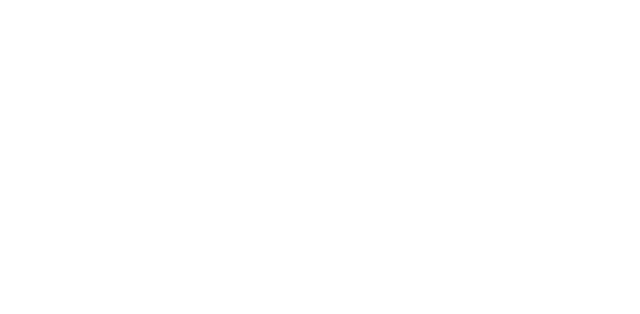
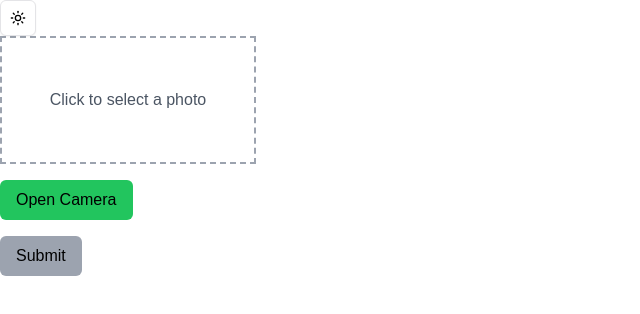
Before and after one commit to itzzGaurav7/makeme, a Next.js app in the folder frontend/: page / in a window 1280 px wide. Shown: the top 314 px of the page, without its empty margins (0-640 px from the left). Built offline with nearby package versions, Linux system fonts and the light colour scheme; no server answers.

Commit message:
added dropzone

```diff
--- /dev/null
+++ b/frontend/app/Component/DropZone/DropBox.tsx
@@ -0,0 +1,180 @@
+"use client";
+
+import * as React from "react";
+
+export default function PhotoSelectBox() {
+  const [selectedImage, setSelectedImage] = React.useState<File | null>(null);
+  const [isCameraActive, setIsCameraActive] = React.useState<boolean>(false);
+  const [imageUrl, setImageUrl] = React.useState<string | null>(null);
+  const apiUrl = process.env.NEXT_PUBLIC_API_URL;
+
+  // Handle file selection
+  const handleFileChange = (event: React.ChangeEvent<HTMLInputElement>) => {
+    const file = event.target.files ? event.target.files[0] : null;
+    if (file) {
+      setSelectedImage(file);
+      setImageUrl(URL.createObjectURL(file));
+    }
+  };
+
+  // Open file input dialog
+  const handleImageSelect = () => {
+    document.getElementById("file-input")?.click();
+  };
+
+  // Activate camera
+  const handleCaptureClick = () => {
+    setIsCameraActive(true);
+  };
+
+  // Stop the camera stream
+  const handleStopCamera = () => {
+    setIsCameraActive(false);
+    const video = document.getElementById("video") as HTMLVideoElement;
+    if (video) {
+      const stream = video.srcObject as MediaStream;
+      const tracks = stream?.getTracks();
+      tracks?.forEach((track) => track.stop());
+      video.srcObject = null;
+    }
+  };
+
+  // Handle capture from the camera
+  const handleCapture = (event: React.FormEvent<HTMLFormElement>) => {
+    event.preventDefault();
+    const canvas = document.createElement("canvas");
+    const video = document.getElementById("video") as HTMLVideoElement;
+
+    if (video) {
+      canvas.width = video.videoWidth;
+      canvas.height = video.videoHeight;
+      canvas.getContext("2d")?.drawImage(video, 0, 0);
+
+      canvas.toBlob((blob) => {
+        if (blob) {
+          const file = new File([blob], "captured-photo.png", { type: "image/png" });
+          setSelectedImage(file);
+          setImageUrl(URL.createObjectURL(file));
+        }
+      });
+    }
+  };
+
+  // Handle image submission using XMLHttpRequest
+  const handleSubmitImage = () => {
+    if (selectedImage) {
+      const formData = new FormData();
+      formData.append("image", selectedImage);
+
+      const xhr = new XMLHttpRequest();
+      xhr.open("POST", `${apiUrl}/api/ocr`, true);
+
+      // Set up the request
+      xhr.setRequestHeader("Content-Type", "multipart/form-data");
+
+      // Set up the callback for when the request finishes
+      xhr.onload = function () {
+        if (xhr.status >= 200 && xhr.status < 300) {
+          console.log("Image uploaded successfully:", xhr.responseText);
+        } else {
+          console.error("Error in submitting image:", xhr.statusText);
+        }
+      };
+
+      // Set up the callback for when the request fails
+      xhr.onerror = function () {
+        console.error("Request failed:", xhr.statusText);
+      };
+
+      // Send the FormData
+      xhr.send(formData);
+    }
+  };
+
+  // Start camera if active
+  React.useEffect(() => {
+    if (isCameraActive) {
+      navigator.mediaDevices
+        .getUserMedia({ video: true })
+        .then((stream) => {
+          const video = document.getElementById("video") as HTMLVideoElement;
+          if (video) {
+            video.srcObject = stream;
+          }
+        })
+        .catch((err) => {
+          console.error("Error accessing camera: ", err);
+        });
+    }
+  }, [isCameraActive]);
+
+  return (
+    <div>
+      <div
+        className="w-64 h-32 border-dashed border-2 border-gray-400 flex items-center justify-center cursor-pointer"
+        onClick={handleImageSelect}
+      >
+        {selectedImage ? (
+          <span className="text-sm text-gray-600">{selectedImage.name}</span>
+        ) : (
+          <span className="text-gray-600">Click to select a photo</span>
+        )}
+      </div>
+
+      <input
+        id="file-input"
+        type="file"
+        accept=".png,.jpg,.jpeg,.heif,.heic"
+        className="hidden"
+        onChange={handleFileChange}
+      />
+
+      <div className="mt-4">
+        <button
+          onClick={handleCaptureClick}
+          className="px-4 py-2 rounded-md bg-green-500 hover:bg-green-600"
+        >
+          Open Camera
+        </button>
+
+        {isCameraActive && (
+          <div className="relative mt-4">
+            <video
+              id="video"
+              width="320"
+              height="240"
+              autoPlay
+              className="border-2 border-gray-400"
+            />
+            <button
+              onClick={handleStopCamera}
+              className="absolute top-0 right-0 mt-2 mr-2 bg-red-500 text-white px-3 py-1 rounded-md"
+            >
+              Stop Camera
+            </button>
+            <form
+              onSubmit={handleCapture}
+              className="absolute bottom-0 left-1/2 transform -translate-x-1/2 mb-4"
+            >
+              <button type="submit" className="bg-blue-500 text-white px-4 py-2 rounded-md">
+                Capture Photo
+              </button>
+            </form>
+          </div>
+        )}
+      </div>
+
+      {imageUrl && (
+        <img src={imageUrl} alt="Selected or Captured" className="mt-4 w-32 h-32 object-cover" />
+      )}
+
+      <button
+        onClick={handleSubmitImage}
+        disabled={!selectedImage}
+        className={`mt-4 px-4 py-2 rounded-md ${!selectedImage ? "bg-gray-400 cursor-not-allowed" : "bg-blue-500 hover:bg-blue-600"}`}
+      >
+        Submit
+      </button>
+    </div>
+  );
+}
--- a/frontend/app/page.tsx
+++ b/frontend/app/page.tsx
@@ -1,20 +1,13 @@
+"use client"
 import Image from "next/image";
-import * as React from "react"
-import { Moon, MoonIcon, Sun } from "lucide-react"
-import { useTheme } from "next-themes"
-
-import { Button } from "@/components/ui/button"
-import {
-  DropdownMenu,
-  DropdownMenuContent,
-  DropdownMenuItem,
-  DropdownMenuTrigger,
-} from "@/components/ui/dropdown-menu"
+import { ModeToggle } from "./Component/ModeToggle";
+import DropZone from './Component/DropZone/DropBox'
 
 export default function Home() {
   return (
     <div>
-
+      <ModeToggle/>
+      <DropZone/>
     </div>
   );
 }
--- a/frontend/package.json
+++ b/frontend/package.json
@@ -11,6 +11,7 @@
   "dependencies": {
     "@radix-ui/react-dropdown-menu": "^2.1.2",
     "@radix-ui/react-slot": "^1.1.0",
+    "axios": "^1.7.7",
     "class-variance-authority": "^0.7.0",
     "clsx": "^2.1.1",
     "lucide-react": "^0.460.0",
```
Also changed, not shown: 1 other file (tests, documents, lock files or other folders).
